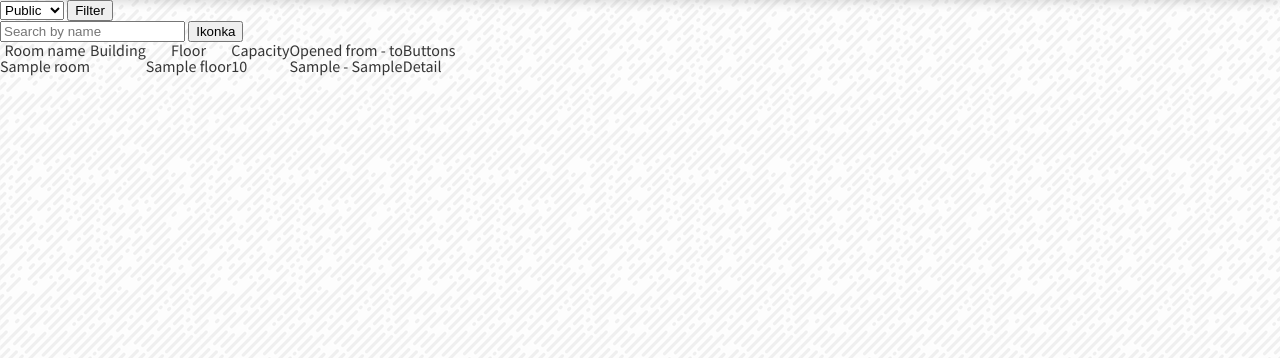
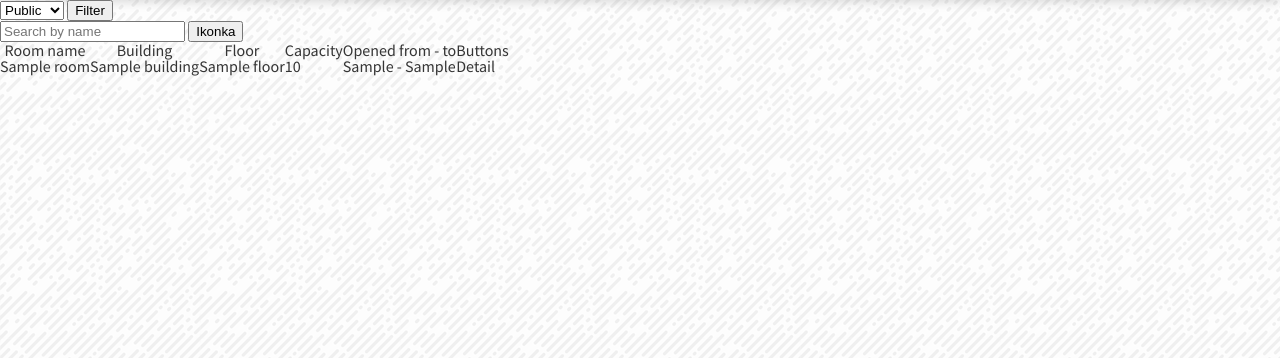
Before and after one commit to lukasrynt/Room-reservations, a Symfony app: template templates/rooms/index.html.twig in a window 1280 px wide. Shown: the part 62-420 px from the top of the page. Run offline with Twig, Linux system fonts and the light colour scheme; the template is opened without the code that fills it: most values are stand-ins (such as "Sample title", 1, 10 or a date in 2020); some libraries are stand-ins or nearby versions; some web fonts are replaced.

Commit message:
Uncomment code

```diff
--- a/templates/rooms/detail.html.twig
+++ b/templates/rooms/detail.html.twig
@@ -8,7 +8,7 @@
         <h2>Detail</h2>
         <dl>
             <dd>Building</dd>
-            <dt>{# { room.building } #}</dt>
+            <dt>{{ room.building }}</dt>
             <dd>Floor</dd>
             <dt>{{ room.floor }}</dt>
             <dd>Capacity</dd>
--- a/templates/rooms/index.html.twig
+++ b/templates/rooms/index.html.twig
@@ -39,7 +39,7 @@
                 {% for room in rooms %}
                 <tr>
                     <td>{{ room.name }}</td>
-                    <td>{# { room.building } #}</td>
+                    <td>{{ room.building }}</td>
                     <td>{{ room.floor }}</td>
                     <td>{{ room.capacity }}</td>
                     <td>{{ room.opened_from }} - {{ room.opened_to }}</td>
```
